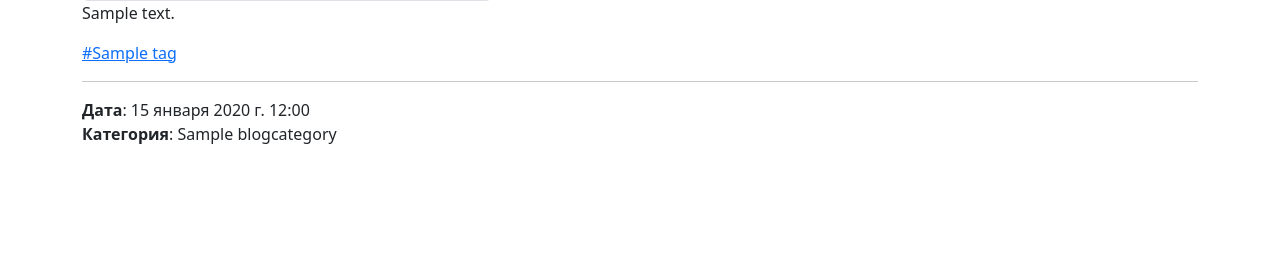
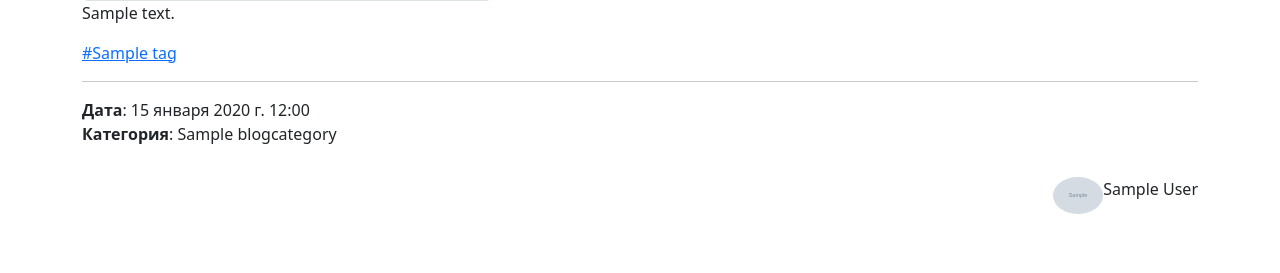
Before and after one commit to KuperAnd/quantom_zero, a Django app: page /blog/1/1/ in a window 1280 px wide. Shown: the part 527-800 px from the top of the page. Run offline with Django 4.2, Linux system fonts and the light colour scheme; tables that the repository leaves empty hold one stand-in row (values such as "Sample post"); grey boxes marked "Sample" are stand-in pictures; parts of the project's set-up code (start-up, migrations or seed data) failed here and were passed over.

Commit message:
user_info_logo

```diff
--- a/apps/blog/admin.py
+++ b/apps/blog/admin.py
@@ -36,7 +36,7 @@ class BlogCategoryAdmin(admin.ModelAdmin):
 class ArticleAdmin(admin.ModelAdmin):
     list_display = ['id', 'title', 'image_tag_thumbnail', 'category_link', 'tags_links', 'created_at']
     list_display_links = ['id', 'title', 'image_tag_thumbnail']
-    fields = ['category', 'image_tag', 'image', 'tags', 'title', 'text_preview', 'text']
+    fields = ['category', 'image_tag', 'image', 'tags', 'title', 'text_preview', 'text', 'user']
     readonly_fields = ['image_tag']
     list_filter = ['category', 'tags']
 
--- a/apps/blog/models.py
+++ b/apps/blog/models.py
@@ -2,6 +2,7 @@ from django.db import models
 from django.utils.safestring import mark_safe
 from imagekit.models import ProcessedImageField, ImageSpecField
 from pilkit.processors import ResizeToFill
+from apps.user.models import User
 from config.settings import MEDIA_ROOT
 
 
@@ -58,6 +59,12 @@ class Article(models.Model):
         on_delete=models.SET_NULL,
         null=True
     )
+    user = models.ForeignKey(
+        to=User,
+        verbose_name='Автор',
+        on_delete=models.SET_NULL,
+        null=True
+    )
     tags = models.ManyToManyField(to=Tag, verbose_name="Тэги", blank=True)
     image = ProcessedImageField(
         verbose_name='Изображение',
--- a/static/css/style.css
+++ b/static/css/style.css
@@ -20,3 +20,28 @@
     top: 3px;
     color: darkred;
 }
+.author{
+    height: 50px;
+    padding: 15px 0;
+    display: inline-block;
+    width: auto;
+}
+.author span{
+    float: left;
+
+}
+.avatar{
+    width: 50px;
+    border-radius: 100%;
+    overflow: hidden;
+    display: inline-block;
+}
+.avatar img{
+    width:100%;
+}
+.author_name{
+    display: inline-block;
+    height: 50px;
+    line-height: 50px;
+    padding-left: 15px;
+}
--- a/templates/blog/article/view.html
+++ b/templates/blog/article/view.html
@@ -16,5 +16,17 @@
         <b>Дата</b>: {{ article.created_at }}<br>
         <b>Категория</b>: {{ category.name }}<br>
     </p>
+    {% if article.user %}
+        <div class="text-end">
+            <div class="author">
+                {% if article.user.image %}
+                    <span class="avatar">
+                    <img src="{{ article.user.image_thumbnail.url }}" alt="">
+                    </span>
+                {% endif %}
+                <span class="author-name">{{ article.user.first_name }} {{ article.user.last_name }}</span>
+            </div>
+        </div>
+    {% endif %}
 
 {% endblock %}
```
Also changed, not shown: apps/blog/migrations/0004_article_user.py (added), apps/user/migrations/0002_user_phone.py (added), apps/user/migrations/0003_user_image.py (added), media/user/plant.jpg (added), 1 other file.
